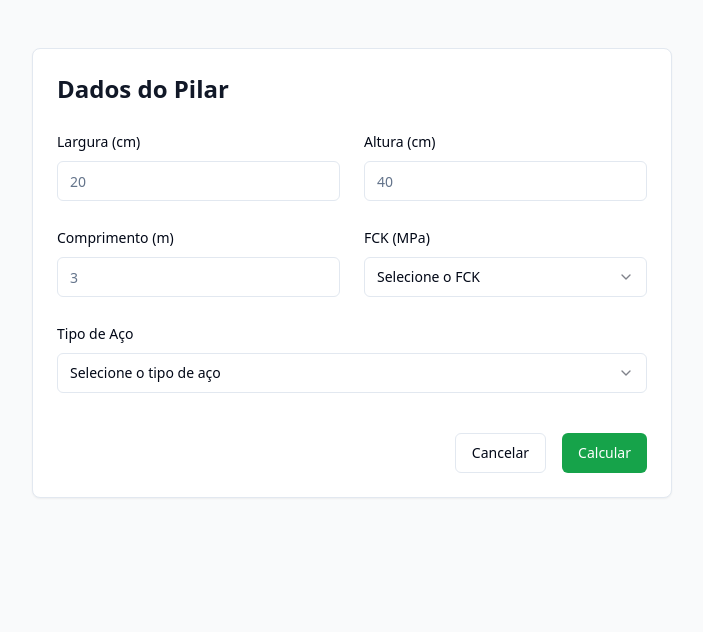
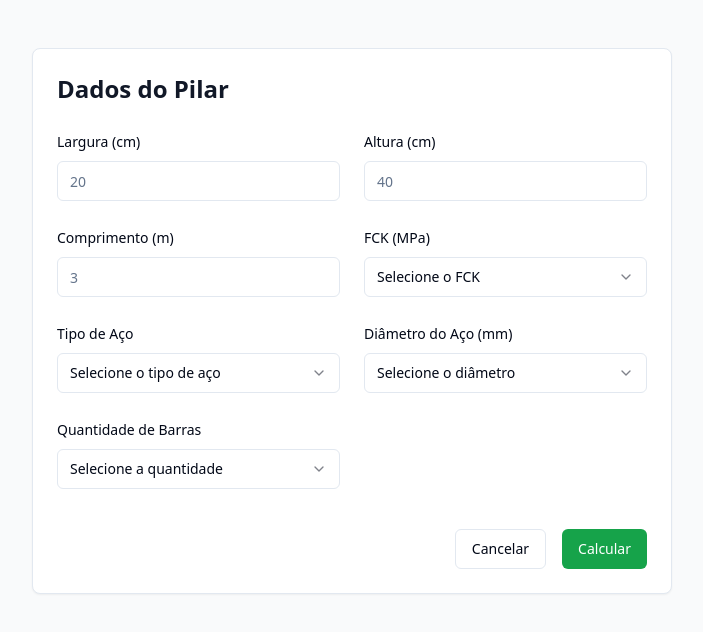
Before and after one commit to Danieloutliers/pillar-calculator-pro, a React (Vite) app: page /calculo in a window 1280 px wide. Shown: the top 632 px of the page, without its empty margins (288-991 px from the left). Built offline with nearby package versions, Linux system fonts and the light colour scheme.

Commit message:
Add iron quantity and size
Adds the quantity of iron to be used and the millimeter size of the iron.

```diff
--- a/src/pages/Calculo.tsx
+++ b/src/pages/Calculo.tsx
@@ -15,6 +15,8 @@ const Calculo = () => {
     comprimento: "",
     fck: "",
     tipoAco: "",
+    qtdBarras: "",
+    diametroAco: "",
   });
 
   const handleSubmit = (e: React.FormEvent) => {
@@ -94,7 +96,7 @@ const Calculo = () => {
                 </Select>
               </div>
 
-              <div className="space-y-2 md:col-span-2">
+              <div className="space-y-2">
                 <Label htmlFor="tipoAco">Tipo de Aço</Label>
                 <Select
                   onValueChange={(value) =>
@@ -108,6 +110,51 @@ const Calculo = () => {
                     <SelectItem value="CA25">CA-25</SelectItem>
                     <SelectItem value="CA50">CA-50</SelectItem>
                     <SelectItem value="CA60">CA-60</SelectItem>
+                  </SelectContent>
+                </Select>
+              </div>
+
+              <div className="space-y-2">
+                <Label htmlFor="diametroAco">Diâmetro do Aço (mm)</Label>
+                <Select
+                  onValueChange={(value) =>
+                    setFormData({ ...formData, diametroAco: value })
+                  }
+                >
+                  <SelectTrigger>
+                    <SelectValue placeholder="Selecione o diâmetro" />
+                  </SelectTrigger>
+                  <SelectContent>
+                    <SelectItem value="5">5.0 mm</SelectItem>
+                    <SelectItem value="6.3">6.3 mm</SelectItem>
+                    <SelectItem value="8">8.0 mm</SelectItem>
+                    <SelectItem value="10">10.0 mm</SelectItem>
+                    <SelectItem value="12.5">12.5 mm</SelectItem>
+                    <SelectItem value="16">16.0 mm</SelectItem>
+                    <SelectItem value="20">20.0 mm</SelectItem>
+                    <SelectItem value="25">25.0 mm</SelectItem>
+                  </SelectContent>
+                </Select>
+              </div>
+
+              <div className="space-y-2">
+                <Label htmlFor="qtdBarras">Quantidade de Barras</Label>
+                <Select
+                  onValueChange={(value) =>
+                    setFormData({ ...formData, qtdBarras: value })
+                  }
+                >
+                  <SelectTrigger>
+                    <SelectValue placeholder="Selecione a quantidade" />
+                  </SelectTrigger>
+                  <SelectContent>
+                    <SelectItem value="4">4 barras</SelectItem>
+                    <SelectItem value="6">6 barras</SelectItem>
+                    <SelectItem value="8">8 barras</SelectItem>
+                    <SelectItem value="10">10 barras</SelectItem>
+                    <SelectItem value="12">12 barras</SelectItem>
+                    <SelectItem value="14">14 barras</SelectItem>
+                    <SelectItem value="16">16 barras</SelectItem>
                   </SelectContent>
                 </Select>
               </div>
--- a/src/pages/Resultados.tsx
+++ b/src/pages/Resultados.tsx
@@ -14,6 +14,13 @@ const Resultados = () => {
     const fck = parseFloat(formData.fck);
     const area = parseFloat(formData.largura) * parseFloat(formData.altura);
     return (fck * area * 0.85) / 10; // Valor em kN
+  };
+
+  const calculaAreaAco = () => {
+    const diametro = parseFloat(formData.diametroAco);
+    const qtdBarras = parseFloat(formData.qtdBarras);
+    const areaUnitaria = Math.PI * Math.pow(diametro/2, 2);
+    return (areaUnitaria * qtdBarras).toFixed(2);
   };
 
   const resistencia = calculaResistencia();
@@ -45,6 +52,9 @@ const Resultados = () => {
                 <p>Comprimento: {formData.comprimento} m</p>
                 <p>FCK: {formData.fck} MPa</p>
                 <p>Tipo de Aço: {formData.tipoAco}</p>
+                <p>Diâmetro do Aço: {formData.diametroAco} mm</p>
+                <p>Quantidade de Barras: {formData.qtdBarras}</p>
+                <p>Área Total de Aço: {calculaAreaAco()} mm²</p>
               </div>
             </div>
 
```
